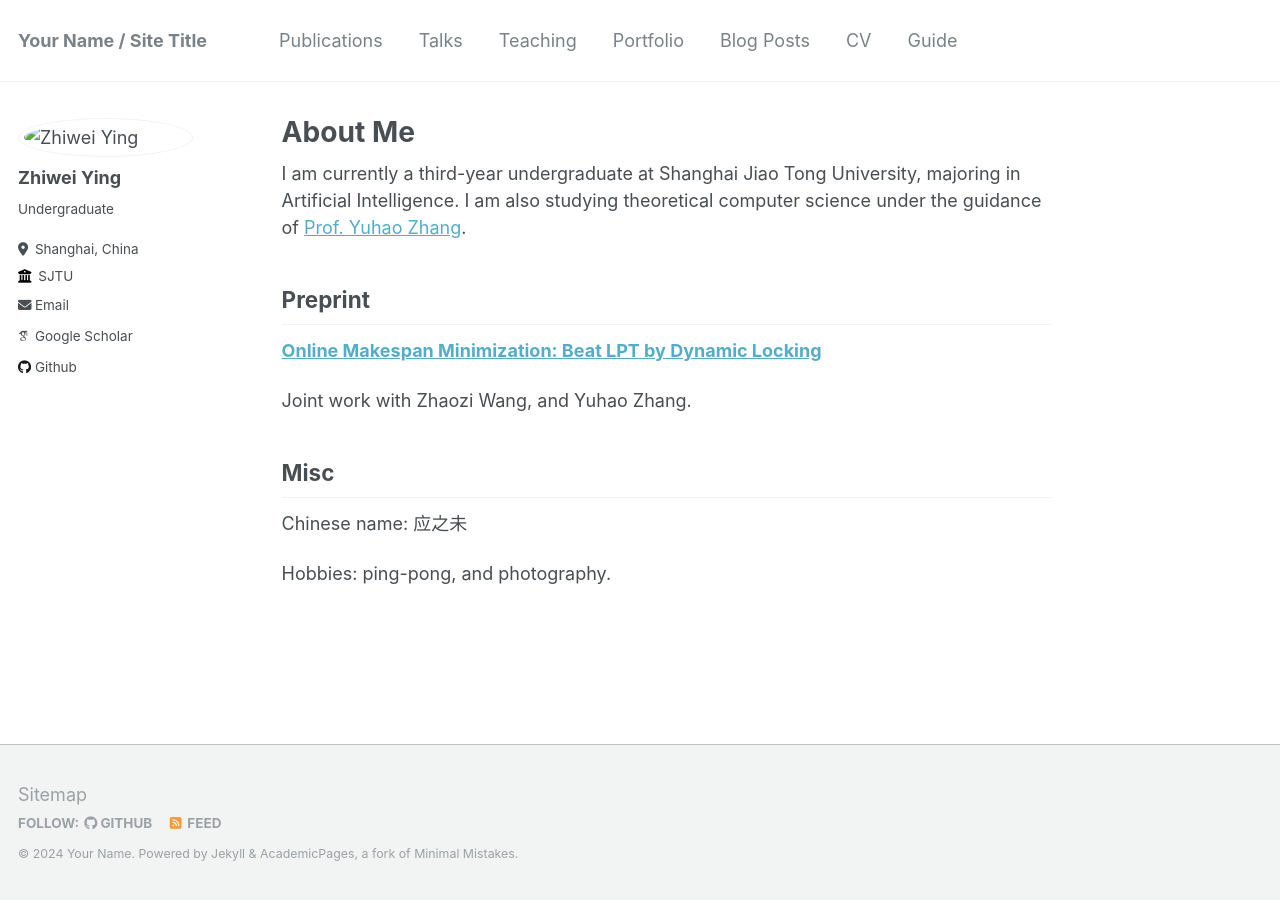
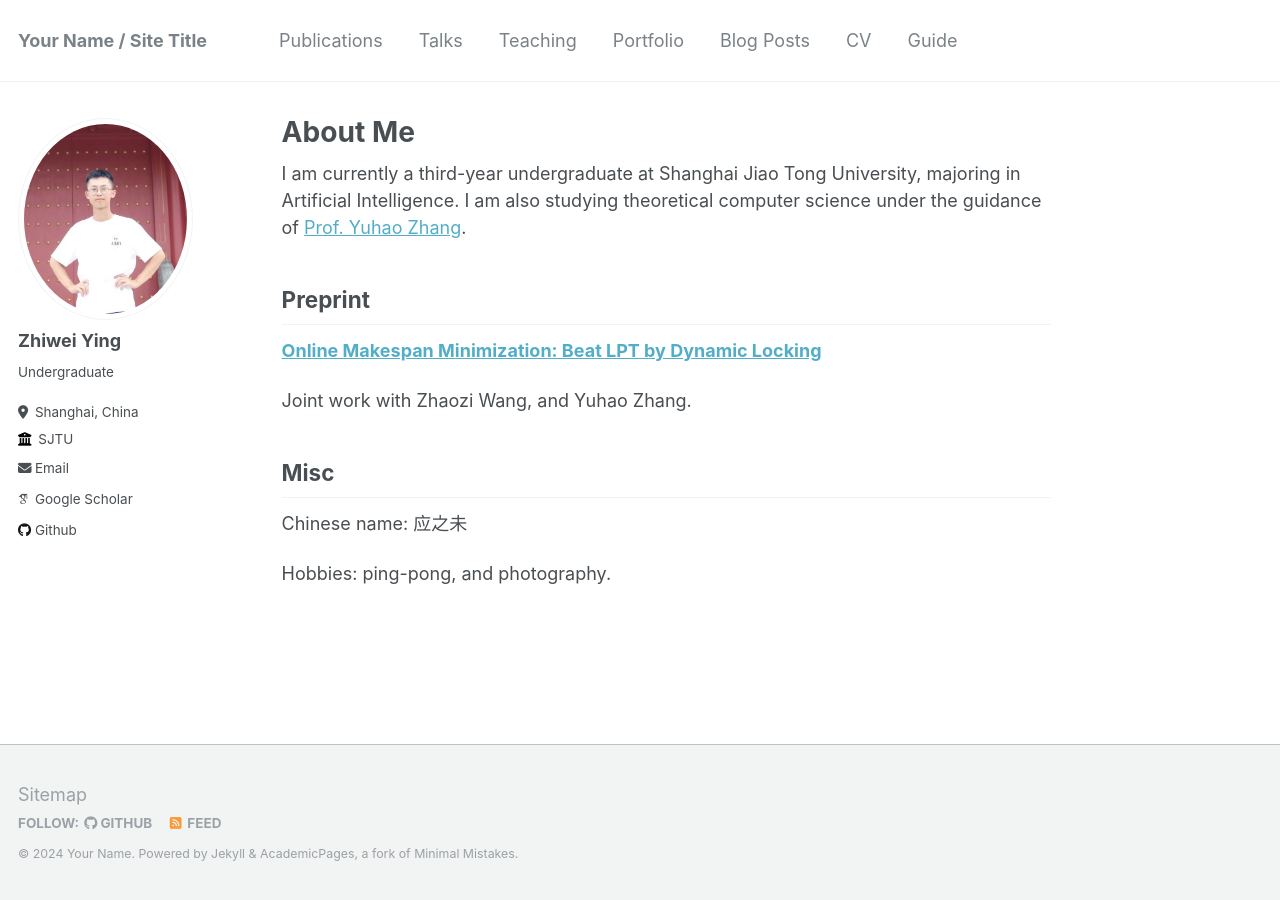
Before and after one commit to yzwykx/yzwykx.github.io, a Jekyll site: the page built from _pages/about.md, in a window 1280 px wide. Built offline with Jekyll 4.4.1, drawn with Linux system fonts in a browser that asks for light colours; some web fonts are replaced.

Commit message:
Update _config.yml

```diff
--- a/_config.yml
+++ b/_config.yml
@@ -12,16 +12,16 @@ title                    : "Your Name / Site Title"
 title_separator          : "-"
 name                     : &name "Your Name"
 description              : &description "personal description"
-url                      : https://academicpages.github.io # the base hostname & protocol for your site e.g. "https://mmistakes.github.io"
+url                      : https://yzwykx.github.io # the base hostname & protocol for your site e.g. "https://mmistakes.github.io"
 baseurl                  : "" # the subpath of your site, e.g. "/blog"
-repository               : "academicpages/academicpages.github.io"
+repository               : "yzwykx/yzwykx.github.io"
 
 # Site Author - The following control what appear as part of the author content on the side bar.
 #               If a field is blank the icon and link will not appear, otherwise it will be shown.
 #               Additional customization can be done by editing /_includes/author-profile.html
 author:
   # Biographic information
-  avatar           : "yzwykx/yzwykx.github.io/images/profilephoto.png"
+  avatar           : "profilephoto.png"
   name             : "Zhiwei Ying"
   pronouns         : # example: "she/her"
   bio              : "Undergraduate"
```
